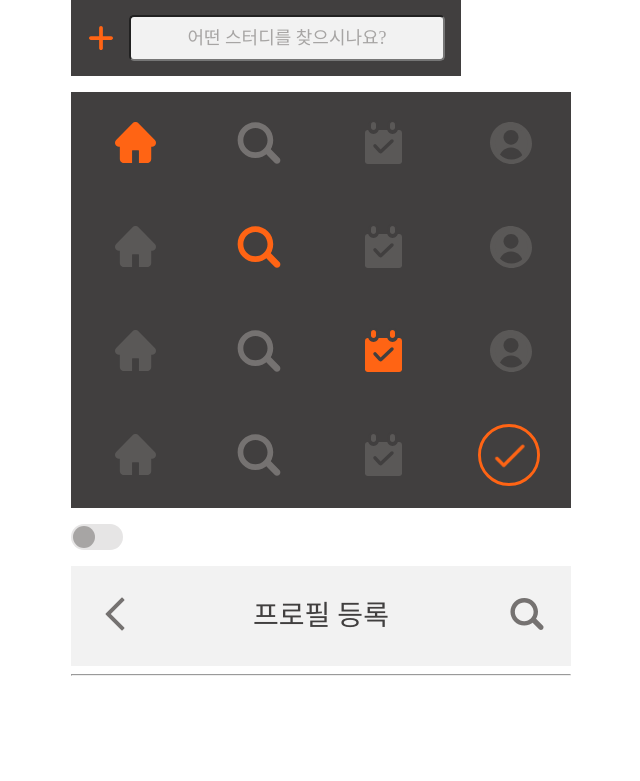
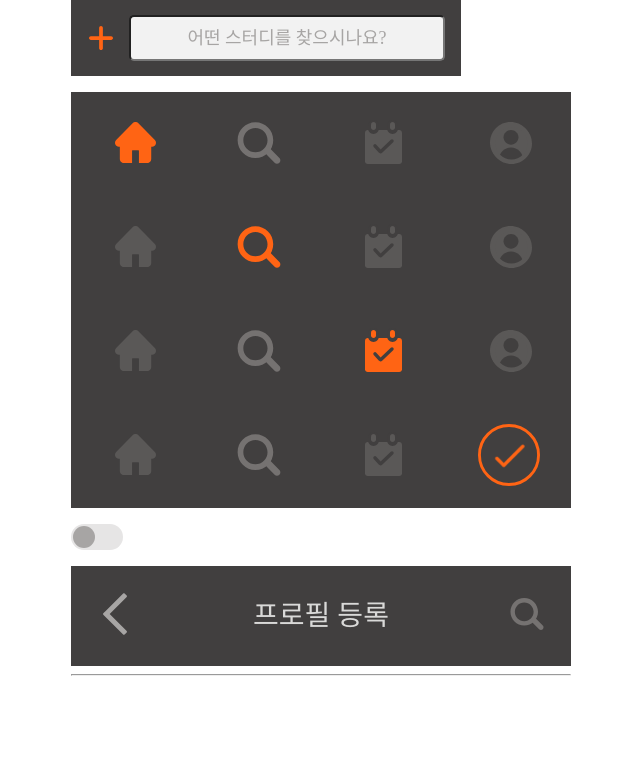
Before and after one commit to scato3/front-end, a Next.js app: page / in a window 1280 px wide. Shown: the top 781 px of the page, without its empty margins (319-959 px from the left). Built offline with nearby package versions, Linux system fonts and the light colour scheme; a web font is replaced by a local one.

Commit message:
Update page.tsx

```diff
--- a/src/app/page.tsx
+++ b/src/app/page.tsx
@@ -20,7 +20,7 @@ export default function Home() {
       <br />
       <Toggle />
       <br />
-      <Navigation onClick={() => {}} isSearch={true}>
+      <Navigation dark={true} onClick={() => {}} isSearch={true}>
         프로필 등록
       </Navigation>
       <hr />
```
